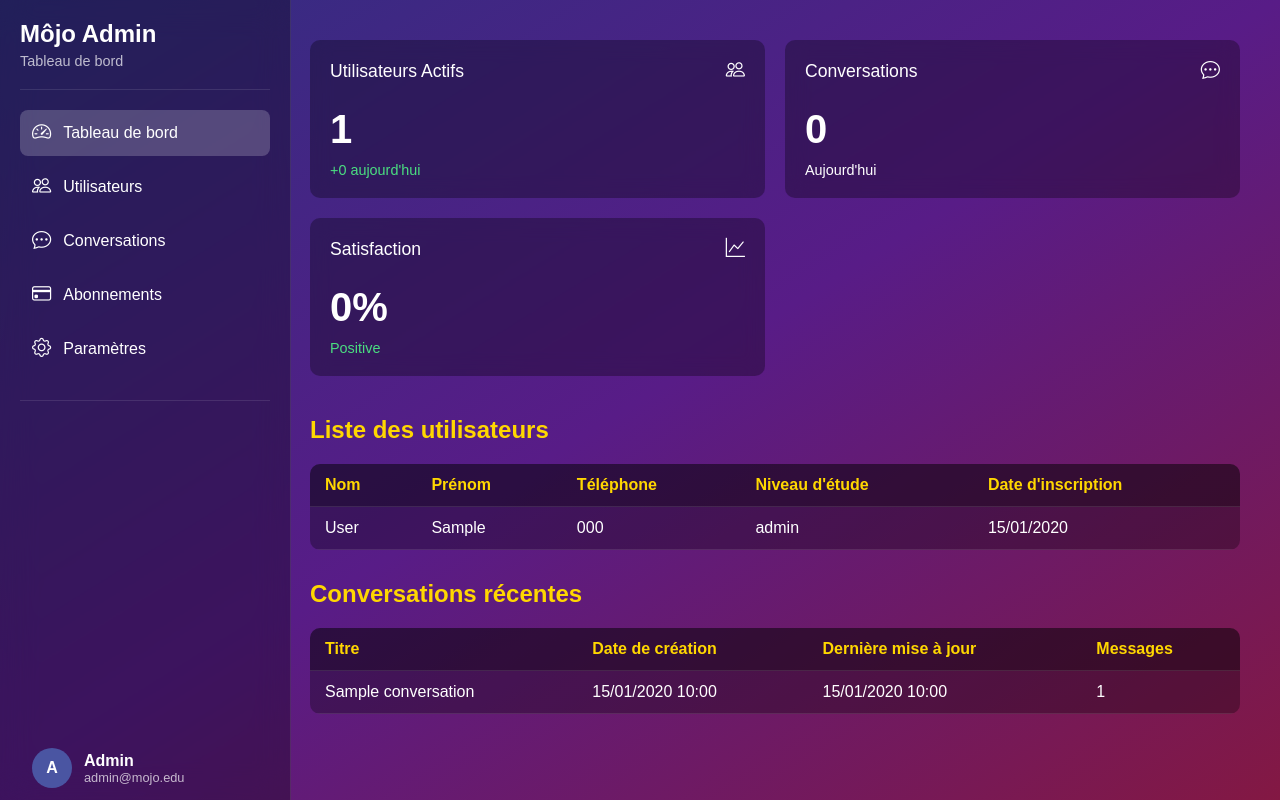
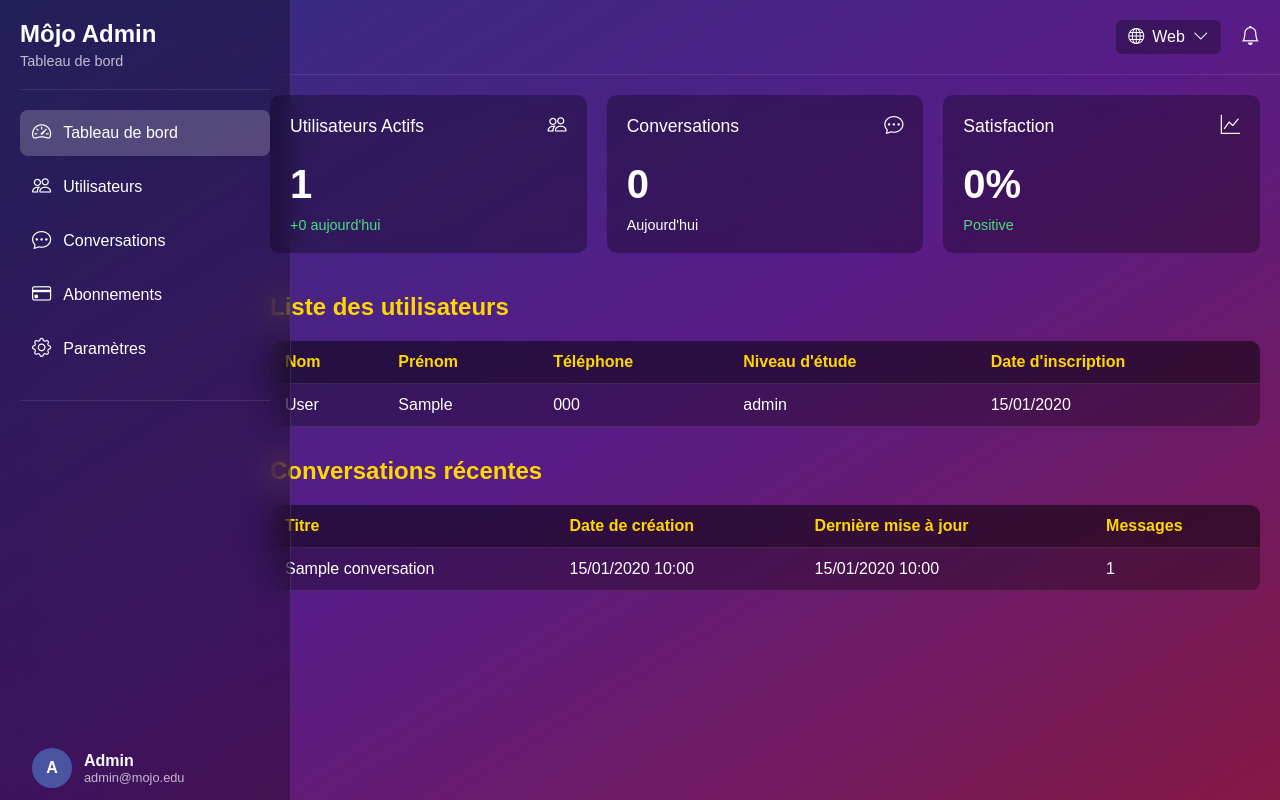
Before and after one commit to Gats2k/Exo, a Flask app: page /admin in a window 1280 px wide. Run offline with Flask 3, Linux system fonts and the light colour scheme; tables that the repository leaves empty hold one stand-in row (values such as "Sample post").

Commit message:
Add web selector and notification bell to admin dashboard header
Replit-Commit-Author: Agent
Replit-Commit-Session-Id: ad1c31b7-3b72-4200-861b-eb755116d063
Replit-Commit-Screenshot-Url: https://storage.googleapis.com/screenshot-production-us-central1/52042554-e73f-4b4b-92c6-d881bc65e88e/1052904f-b35c-41c5-bf91-97867f41305d.jpg

```diff
--- a/templates/admin_dashboard.html
+++ b/templates/admin_dashboard.html
@@ -24,6 +24,32 @@
             display: flex;
             flex-direction: column;
             color: white;
+        }
+
+        .top-nav {
+            display: flex;
+            justify-content: flex-end;
+            align-items: center;
+            padding: 20px;
+            gap: 20px;
+            border-bottom: 1px solid rgba(255, 255, 255, 0.1);
+        }
+
+        .web-selector {
+            display: flex;
+            align-items: center;
+            gap: 8px;
+            color: white;
+            padding: 8px 12px;
+            border-radius: 6px;
+            background: rgba(0, 0, 0, 0.3);
+            cursor: pointer;
+        }
+
+        .notification-bell {
+            color: white;
+            font-size: 1.2em;
+            cursor: pointer;
         }
 
         .sidebar-header {
@@ -110,7 +136,6 @@
 
         .main-content {
             margin-left: var(--sidebar-width);
-            padding: 20px 20px 20px 40px;
         }
 
         body {
@@ -249,6 +274,17 @@
     </div>
 
     <div class="main-content">
+        <div class="top-nav">
+            <div class="web-selector">
+                <i class="bi bi-globe"></i>
+                Web
+                <i class="bi bi-chevron-down"></i>
+            </div>
+            <div class="notification-bell">
+                <i class="bi bi-bell"></i>
+            </div>
+        </div>
+
         <div class="container">
             <div class="stats-grid">
                 <div class="stat-card">
```
Also changed, not shown: attached_assets/image_1740803217521.png (added).
